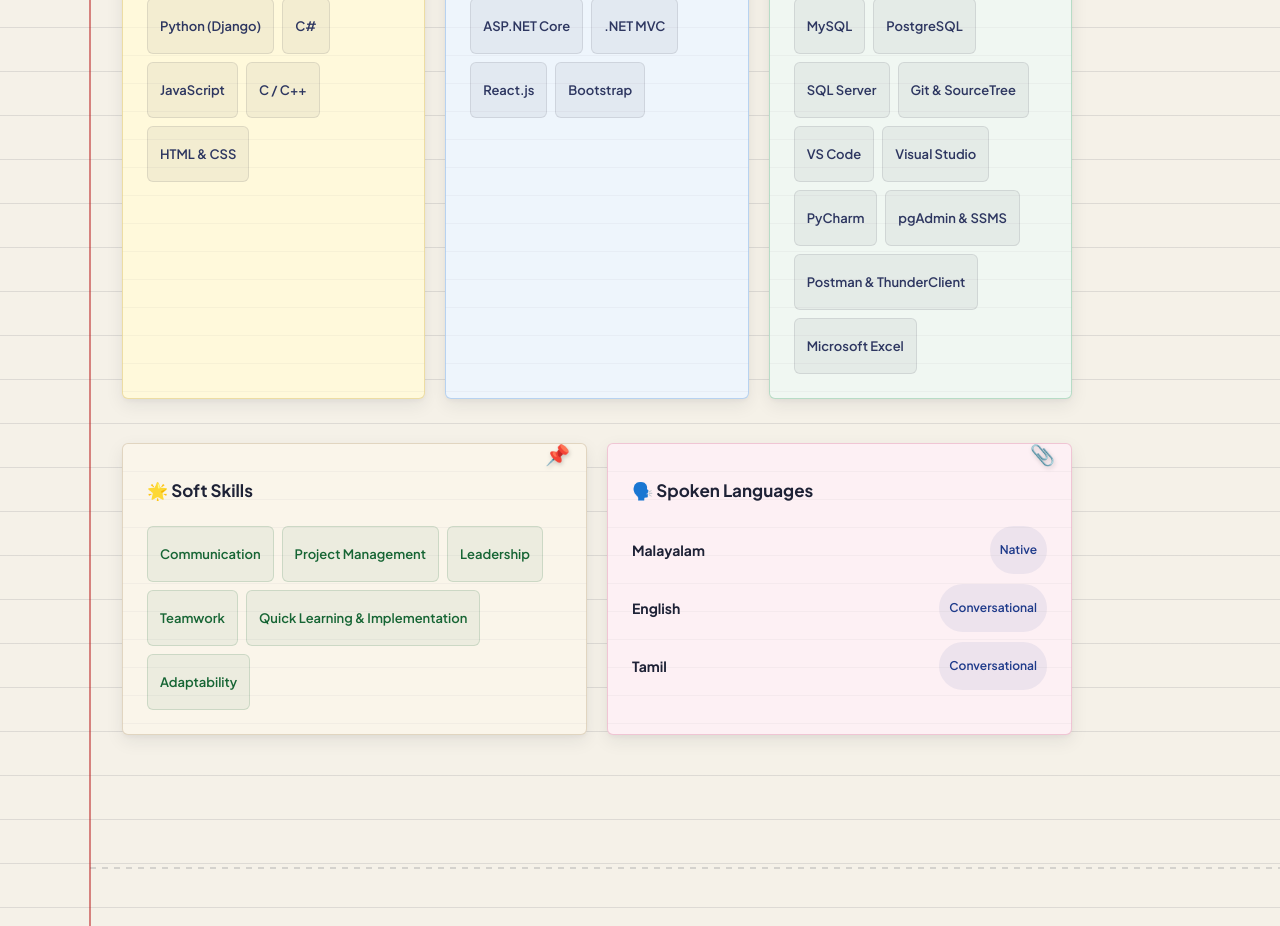
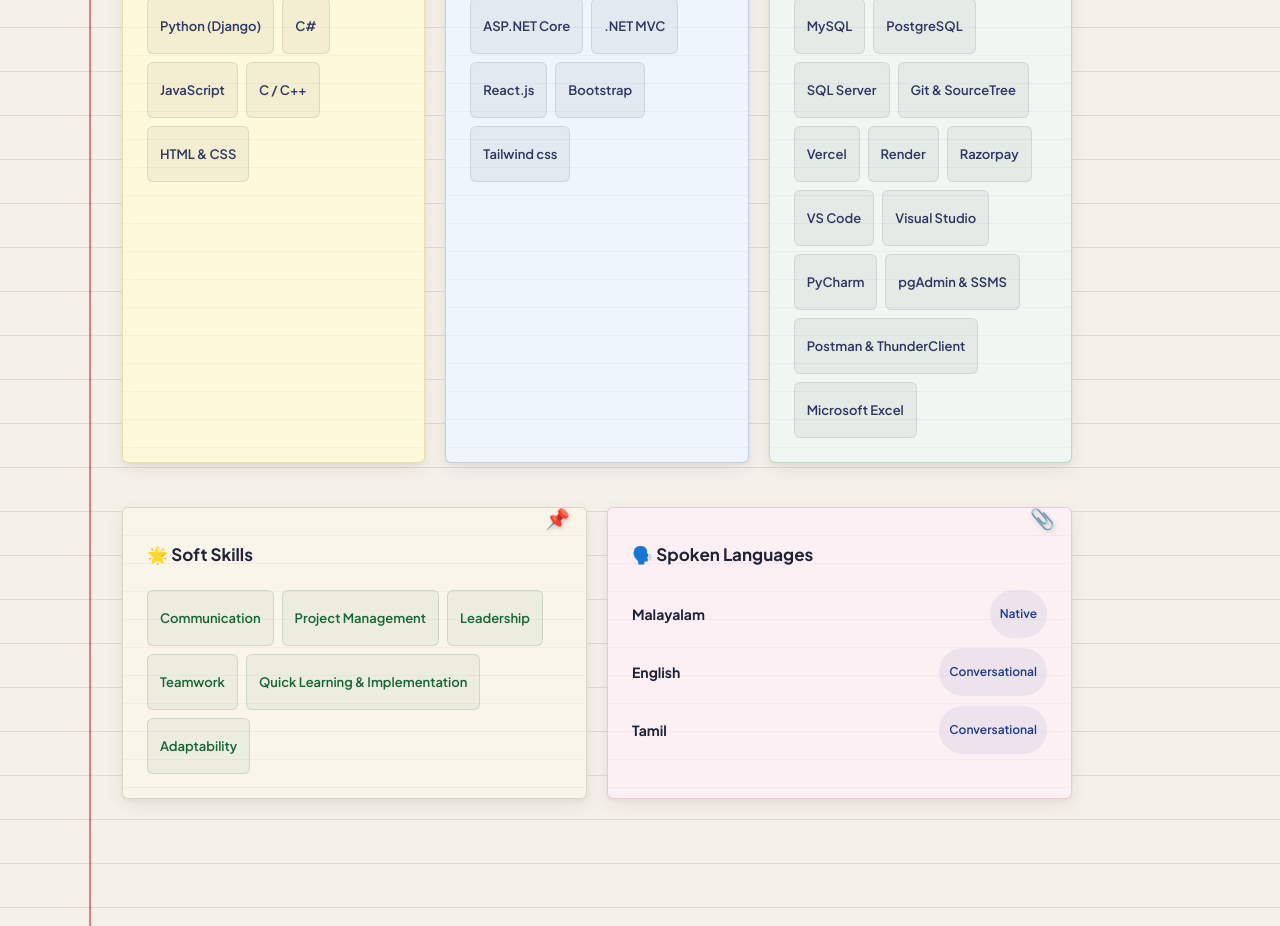
Before and after one commit to fazil-firoz/NoteBook-Portfolio, a React (Vite) app: page / in a window 1280 px wide. Shown: the part 7320-8246 px from the top of the page. Built offline with nearby package versions, Linux system fonts and the light colour scheme.

Commit message:
feat: add Razorpay, Vercel, and Render to Databases & Tools section

```diff
--- a/src/components/SkillsSection.jsx
+++ b/src/components/SkillsSection.jsx
@@ -11,7 +11,7 @@ const CATEGORIES = [
     title: 'Frameworks & Libraries',
     colorClass: 'note-blue',
     icon: '⚙️',
-    items: ['ASP.NET Core', '.NET MVC', 'React.js', 'Bootstrap'],
+    items: ['ASP.NET Core', '.NET MVC', 'React.js', 'Bootstrap','Tailwind css',],
   },
   {
     title: 'Databases & Tools',
@@ -19,6 +19,7 @@ const CATEGORIES = [
     icon: '🛢️',
     items: [
       'MySQL', 'PostgreSQL', 'SQL Server', 'Git & SourceTree',
+      'Vercel', 'Render', 'Razorpay',
       'VS Code', 'Visual Studio', 'PyCharm', 'pgAdmin & SSMS',
       'Postman & ThunderClient', 'Microsoft Excel'
     ],
```
